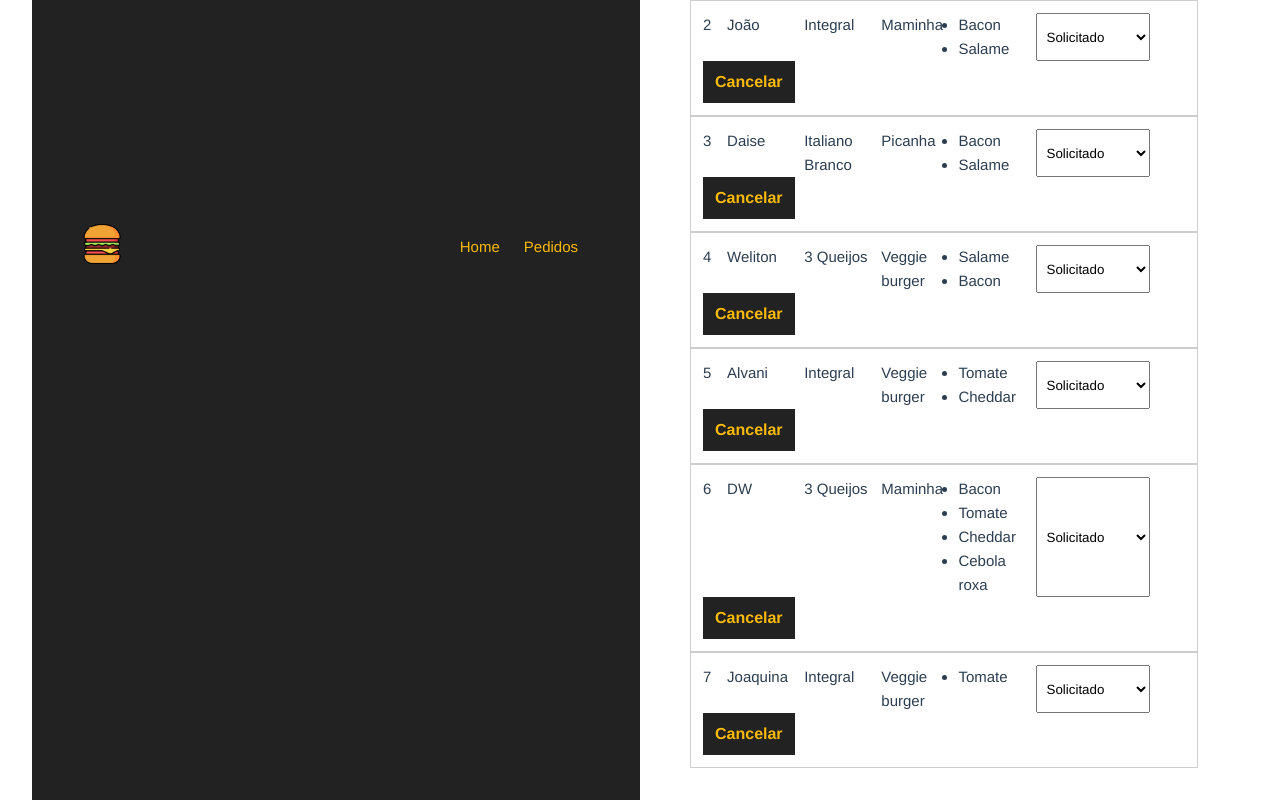
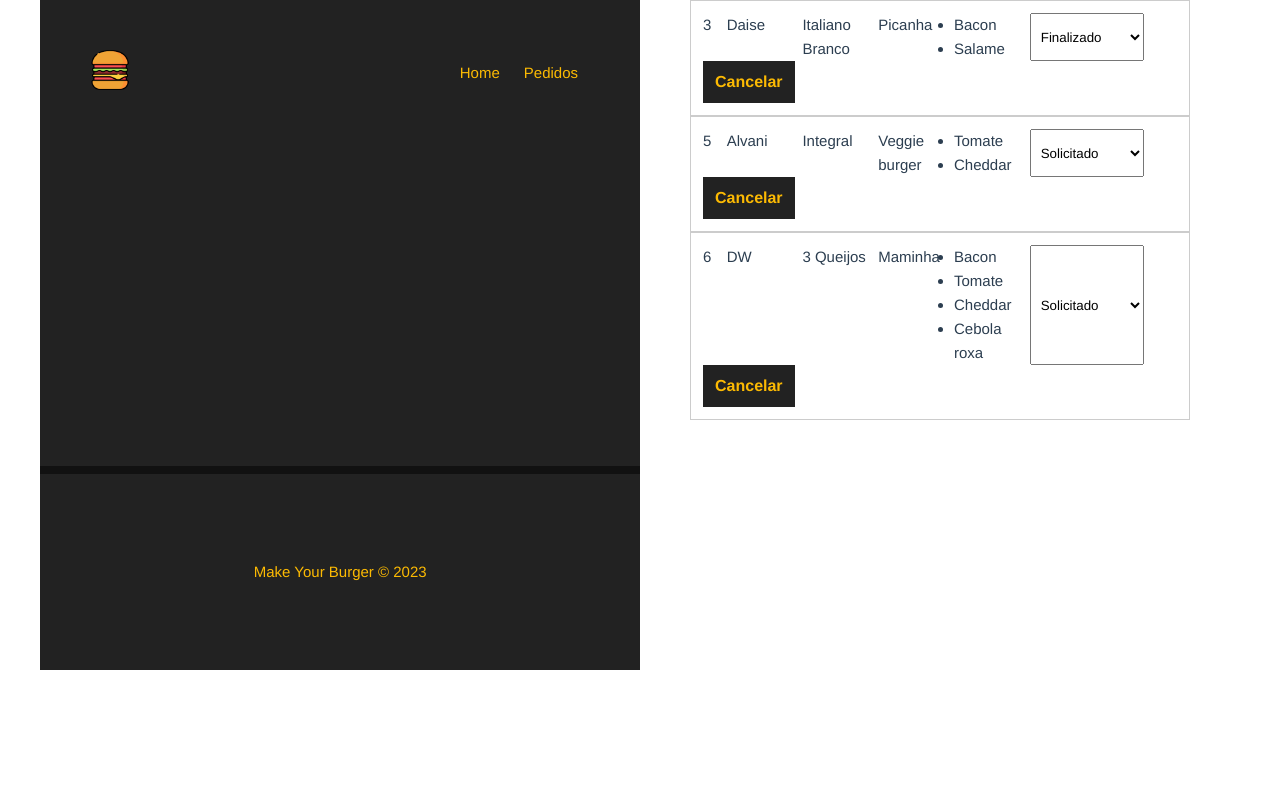
Before and after one commit to daricesousa/make-your-burger, a Vue app: page /orders in a window 1280 px wide. Shown: the part 320-1120 px from the top of the page. After the commit the page ends 990 px from the top, so only its background shows below. Built offline with nearby package versions, Linux system fonts and the light colour scheme; data requests are answered from the project's data file.

Commit message:
delete and update order

```diff
--- a/db/db.json
+++ b/db/db.json
@@ -87,19 +87,8 @@
         "Tomate",
         "Cheddar"
       ],
-      "status": "Solicitado",
+      "status": "Em produção",
       "id": 1
-    },
-    {
-      "name": "João",
-      "meat": "Maminha",
-      "bread": "Integral",
-      "optional": [
-        "Bacon",
-        "Salame"
-      ],
-      "status": "Solicitado",
-      "id": 2
     },
     {
       "name": "Daise",
@@ -109,19 +98,8 @@
         "Bacon",
         "Salame"
       ],
-      "status": "Solicitado",
+      "status": "Finalizado",
       "id": 3
-    },
-    {
-      "name": "Weliton",
-      "meat": "Veggie burger",
-      "bread": "3 Queijos",
-      "optional": [
-        "Salame",
-        "Bacon"
-      ],
-      "status": "Solicitado",
-      "id": 4
     },
     {
       "name": "Alvani",
@@ -146,16 +124,6 @@
       ],
       "status": "Solicitado",
       "id": 6
-    },
-    {
-      "name": "Joaquina",
-      "meat": "Veggie burger",
-      "bread": "Integral",
-      "optional": [
-        "Tomate"
-      ],
-      "status": "Solicitado",
-      "id": 7
     }
   ]
 }
--- a/src/components/BurgerForm.vue
+++ b/src/components/BurgerForm.vue
@@ -14,8 +14,8 @@ const editOptional = ref([]);
 const msg = ref("");
 
 async function getIngredients() {
-  const req = await fetch("http://localhost:3000/ingredients");
-  const data = await req.json();
+  const res = await fetch("http://localhost:3000/ingredients");
+  const data = await res.json();
   breads.value = data.breads;
   meats.value = data.meats;
   optionalData.value = data.optional;
--- a/src/components/DashboardOrder.vue
+++ b/src/components/DashboardOrder.vue
@@ -6,15 +6,33 @@ const orders = ref([]);
 const statusList = ref([]);
 
 async function getOrders() {
-  const req = await fetch("http://localhost:3000/burgers");
-  const data = await req.json();
+  const res = await fetch("http://localhost:3000/burgers");
+  const data = await res.json();
   orders.value = data;
 }
 
 async function getStatus() {
-  const req = await fetch("http://localhost:3000/status");
-  const data = await req.json();
+  const res = await fetch("http://localhost:3000/status");
+  const data = await res.json();
   statusList.value = data;
+}
+
+async function deleteOrder(id) {
+  await fetch(`http://localhost:3000/burgers/${id}`, {
+    method: "DELETE",
+  });
+  getOrders();
+}
+
+async function updateStatus(event, id) {
+  const option = event.target.value;
+
+  const dataJson = JSON.stringify({ status: option });
+  await fetch(`http://localhost:3000/burgers/${id}`, {
+    method: "PATCH",
+    headers: { "Content-Type": "application/json" },
+    body: dataJson
+  })
 }
 
 
@@ -48,12 +66,12 @@ onMounted(() => {
               <li>{{ optional }}</li>
             </ul>
           </div>
-          <select name="status" class="status">
+          <select name="status" class="status" @change="updateStatus($event, order.id)">
             <option v-for="status in statusList" :key="status.id" :value="status.type"
               :selected="order.status == status.type">
               {{ status.type }}</option>
           </select>
-          <button class="delete-btn">Cancelar</button>
+          <button class="delete-btn" @click="deleteOrder(order.id)">Cancelar</button>
         </div>
       </div>
     </div>
```
